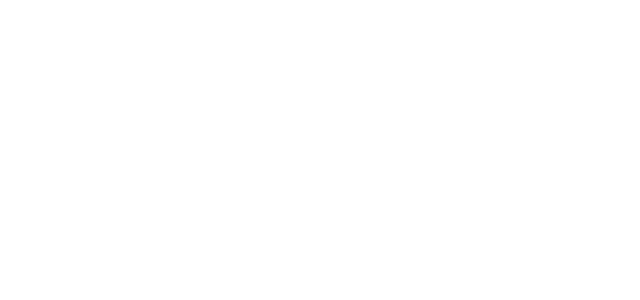
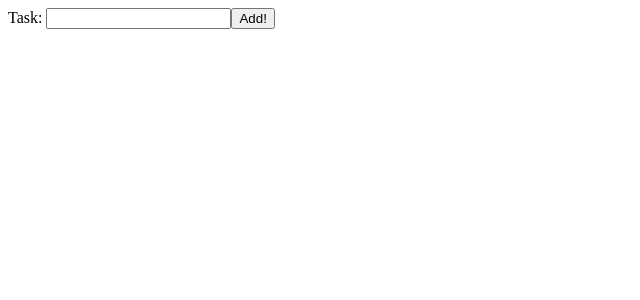
Before and after one commit to crespire/js-task-app, a React (Create React App) app: page / in a window 1280 px wide. Shown: the top 300 px of the page, without its empty margins (0-640 px from the left). Built offline with nearby package versions, Linux system fonts and the light colour scheme.

Commit message:
Added a form and how to handle input

```diff
--- a/src/App.js
+++ b/src/App.js
@@ -1,8 +1,40 @@
-function App() {
-  return (
-    <div className="App">
-    </div>
-  );
+import React, { Component } from 'react';
+import Overview from './components/Overview';
+
+class App extends Component {
+  constructor(props) {
+    super(props);
+
+    this.state = {
+      taskList: new Array,
+      new_task: ''
+    }
+
+    this.handleChange = this.handleChange.bind(this);
+    this.handleSubmit = this.handleSubmit.bind(this);
+  }
+
+  handleChange(event) {
+    this.setState({new_task: event.target.value});
+  }
+
+  handleSubmit(event) {
+    console.log('Submitted: ' + this.state.new_task);
+    event.preventDefault();
+  }
+
+  render() {
+    return (
+      <div className="App">
+        <form onSubmit={this.handleSubmit}>
+          <label htmlFor='new-task'>Task: </label>
+          <input type="text" id='new-task' value={this.state.new_task} onChange={this.handleChange} required />
+          <input type='submit' onClick={this.addTask} value='Add!' />
+        </form>
+        <Overview taskList={this.state.taskList} />
+      </div>
+    );
+  }
 }
 
 export default App;
--- /dev/null
+++ b/src/components/Overview.js
@@ -0,0 +1,17 @@
+import React, { Component } from 'react';
+
+class Overview extends Component {
+  constructor(props) {
+    super(props);
+  }
+
+  render() {
+    return (
+      <div>
+        {this.props.taskList}
+      </div>
+    );
+  }
+}
+
+export default Overview;
```
